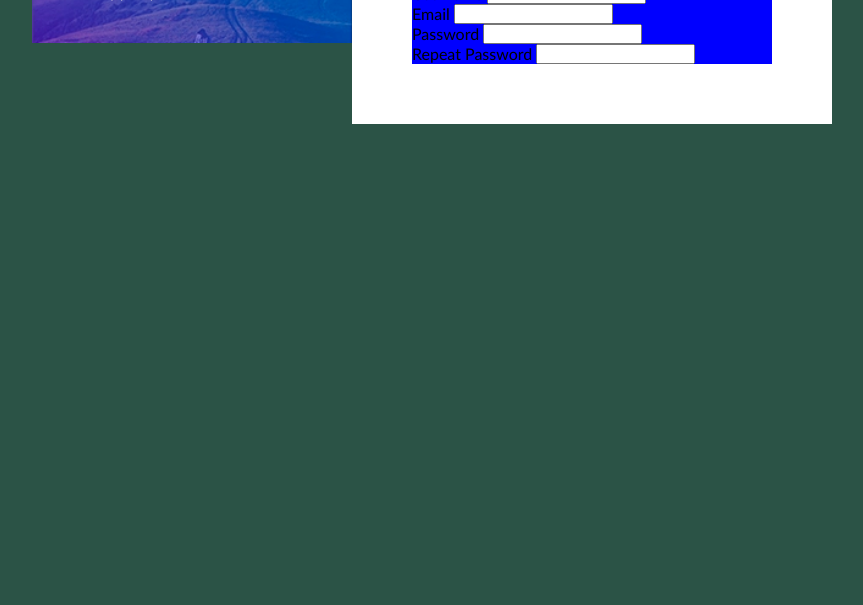
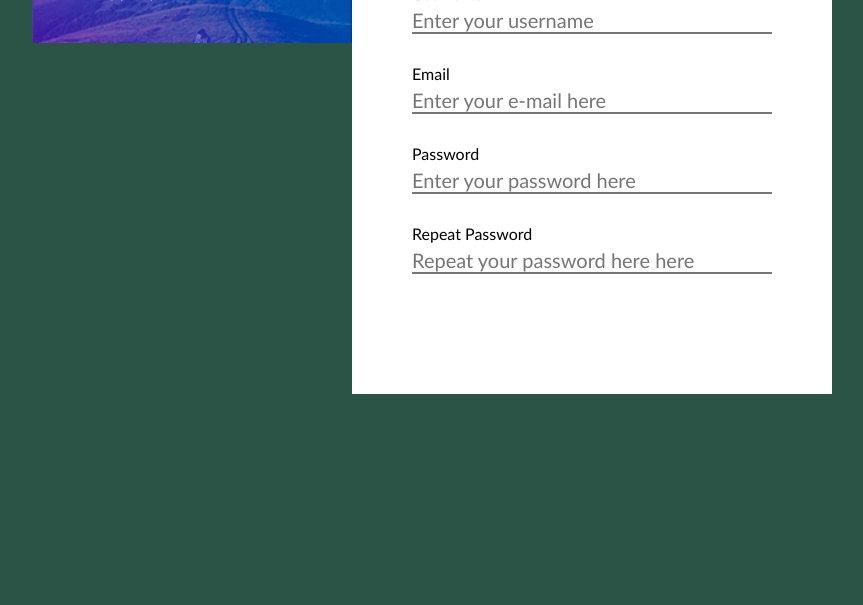
Before and after one commit to Niseme/4-sign-up, a website: page index.html in a window 1280 px wide. Shown: the part 195-800 px from the top of the page, without its empty margins (208-1071 px from the left). Drawn offline with Linux system fonts and the light colour scheme.

Commit message:
form selectors

```diff
--- a/css/form.css
+++ b/css/form.css
@@ -1,5 +1,22 @@
 .form {
   display: inline-block;
   width: 100%;
-  background-color: blue;
 }
+.form > .form-row {
+  display: inline-block;
+  width: 100%;
+  margin-bottom: 30px;
+}
+.form > .form-row > label {
+  display: inline-block;
+  width: 100%;
+  margin-bottom: 5px;
+}
+.form > .form-row > input {
+  display: inline-block;
+  width: 100%;
+  font-size: 20px;
+  border-top: none;
+  border-left: none;
+  border-right: none;
+}
--- a/index.html
+++ b/index.html
@@ -37,16 +37,16 @@
             <form class="form">
                 <div class="form-row">
                     <label for="">Username</label>
-                    <input type="text">
+                    <input type="text" placeholder="Enter your username">
                 </div>
                 <div class="form-row"><label for="">Email</label>
-                    <input type="text">
+                    <input type="text" placeholder="Enter your e-mail here">
                 </div>
                 <div class="form-row"><label for="">Password</label>
-                    <input type="text">
+                    <input type="password" placeholder="Enter your password here">
                 </div>
                 <div class="form-row"><label for="">Repeat Password</label>
-                    <input type="text">
+                    <input type="password" placeholder="Repeat your password here here">
                 </div>
                 <div class="form-row">
             </form>
```
